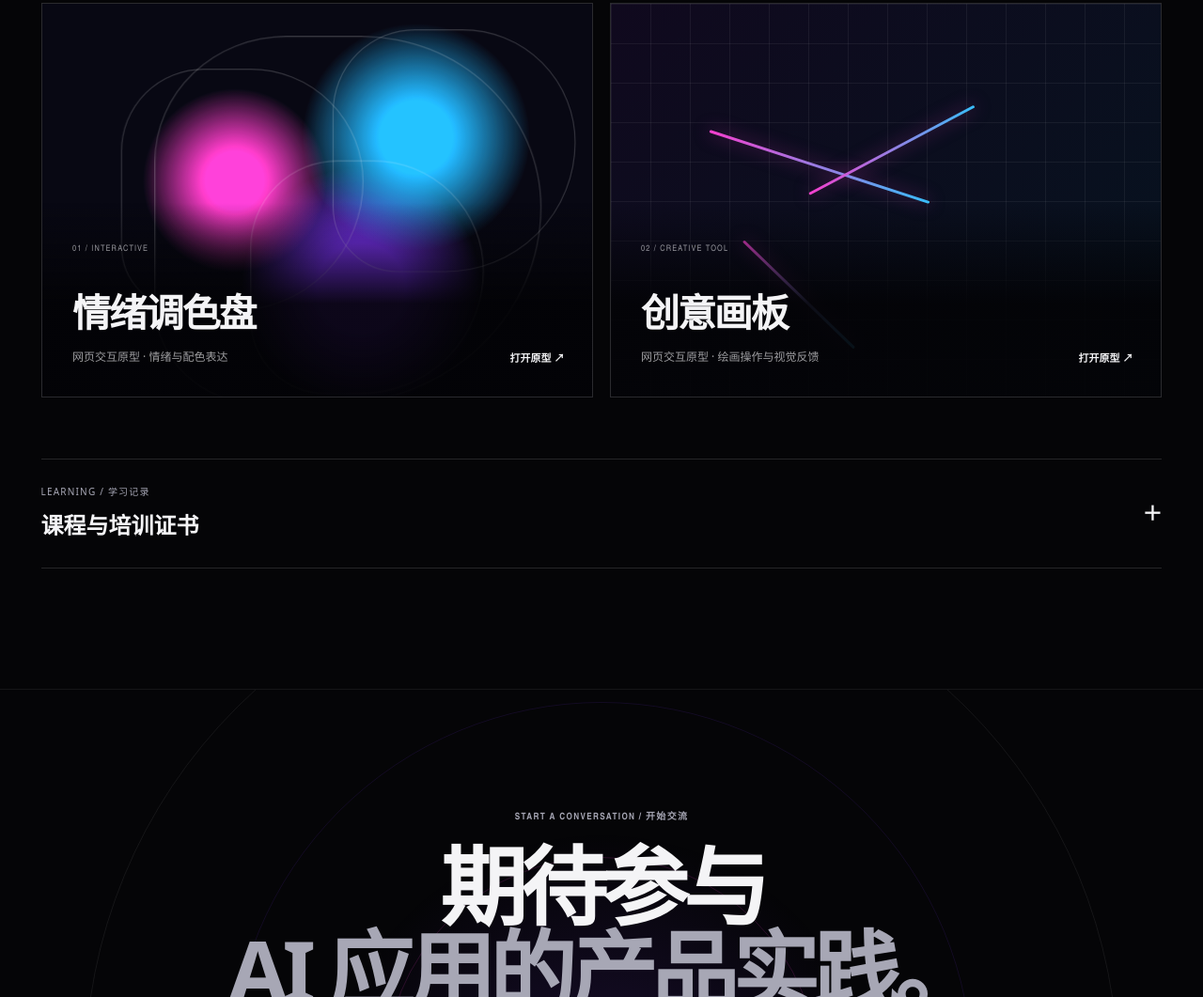
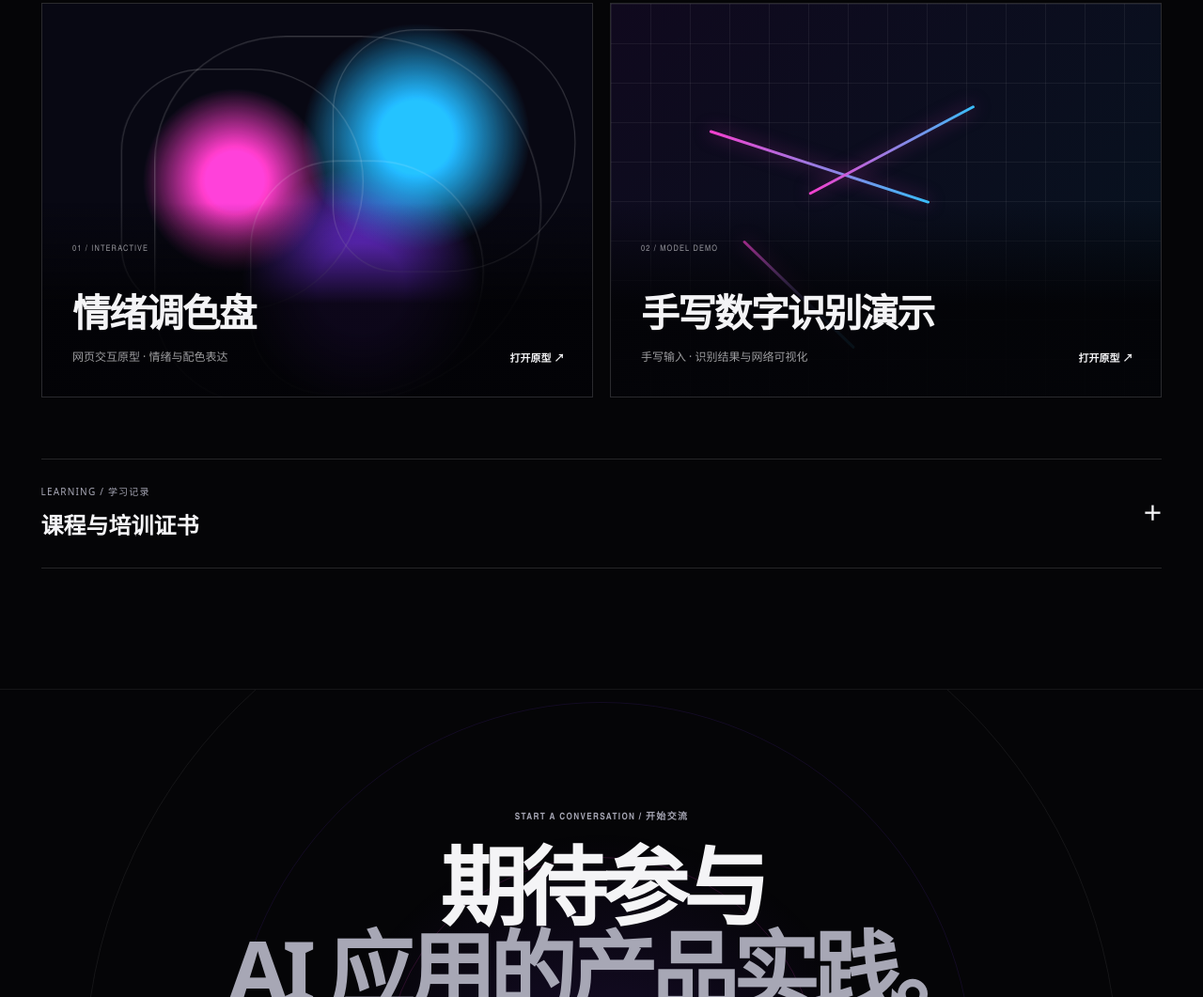
Before and after one commit to duyvxi/duyuxi-website, a plain HTML site: page index.html in a window 1280 px wide. Shown: the part 6323-7384 px from the top of the page at 94% size. Drawn offline with Linux system fonts and the light colour scheme.

Commit message:
按实际作品页面校正手写数字识别演示名称

```diff
--- a/index.html
+++ b/index.html
@@ -322,7 +322,7 @@
         </a>
         <a class="live-work reveal reveal-delay magnetic" href="https://cute-profiterole-d29a58.netlify.app/" target="_blank" rel="noopener">
           <div class="live-visual board-visual" aria-hidden="true"><i></i><i></i><i></i></div>
-          <div class="live-copy"><span>02 / CREATIVE TOOL</span><h3>创意画板</h3><p>网页交互原型 · 绘画操作与视觉反馈</p><b>打开原型 ↗</b></div>
+          <div class="live-copy"><span>02 / MODEL DEMO</span><h3>手写数字识别演示</h3><p>手写输入 · 识别结果与网络可视化</p><b>打开原型 ↗</b></div>
         </a>
       </div>
 
```
Also changed, not shown: 1 other file.
